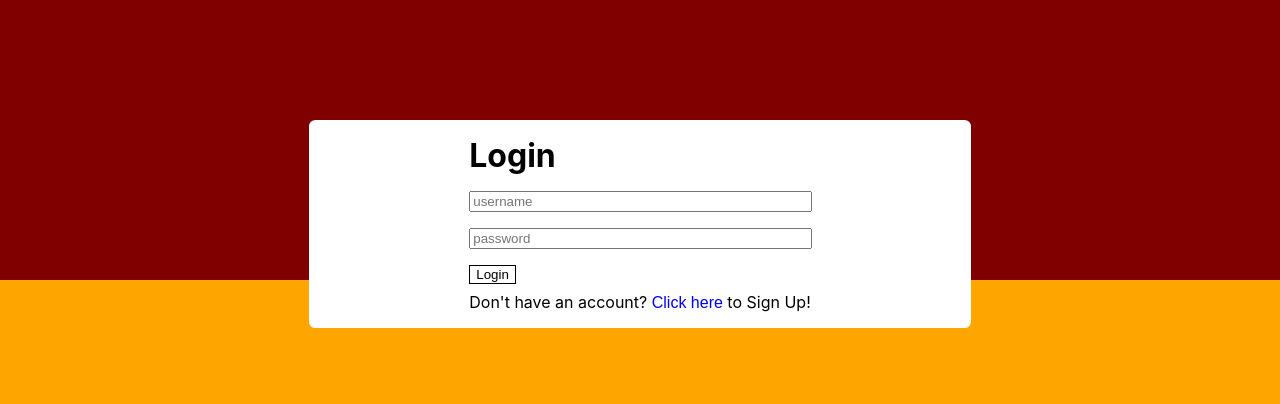
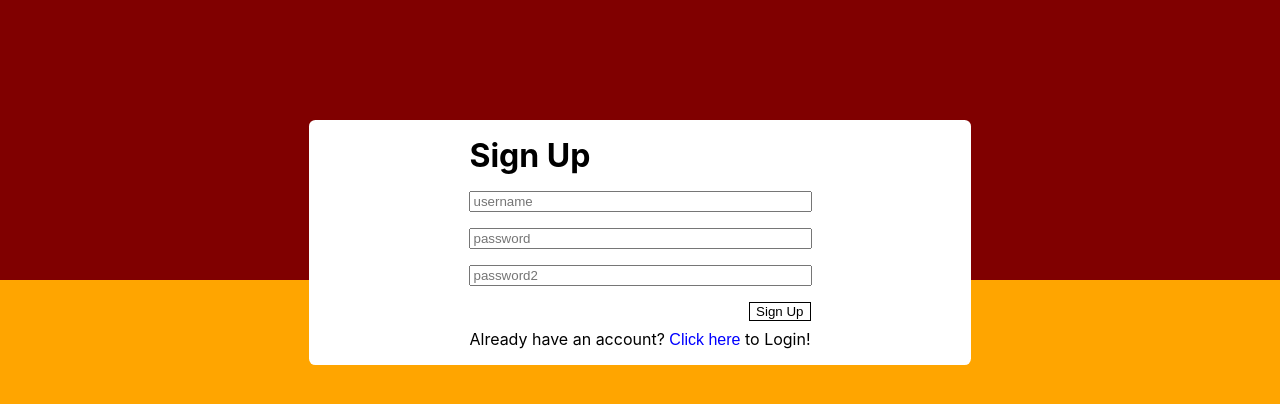
Before and after one commit to bissectra/chat, a React (Create React App) app: page /signup in a window 1280 px wide. Shown: the top 404 px of the page. Built offline with nearby package versions, Linux system fonts and the light colour scheme.

Commit message:
Create routes to login and signup

```diff
--- a/package.json
+++ b/package.json
@@ -11,6 +11,8 @@
     "react-bootstrap": "^1.6.4",
     "react-chat-bubble": "^0.8.7",
     "react-dom": "^17.0.2",
+    "react-router": "^6.0.2",
+    "react-router-dom": "^6.0.2",
     "react-scripts": "4.0.3",
     "web-vitals": "^1.1.2"
   },
--- a/src/App.js
+++ b/src/App.js
@@ -1,11 +1,21 @@
 import "./colors.css";
 import ChatBody from "./components/ChatBody";
 import Private from "./components/Private";
+import { BrowserRouter as Router, Routes, Route} from 'react-router-dom';
+import LoginCard from "./components/LoginCard";
+import SignUpCard from "./components/SignUpCard";
+import Background from "./components/Landing/Background/";
 
 export default function App() {
+
   return (
-    <Private>
-      <ChatBody />
-    </Private>
+    <Router>
+        <Routes>
+          <Route path='/login' element={<Background> <LoginCard /> </Background>} />
+          <Route path='/signup' element={<Background> <SignUpCard /> </Background>} />
+          <Route path="/" element={<Private> <ChatBody /> </Private>} />
+          <Route path="*" element={<h1>Rota não encontrada</h1>} />
+        </Routes>
+    </Router>
   );
 }
--- a/src/components/LoginCard/index.js
+++ b/src/components/LoginCard/index.js
@@ -2,8 +2,9 @@
 import React, { useState } from "react";
 import AuthInput from "../AuthInput";
 import login from "./login";
+import { Link } from 'react-router-dom';
 
-export default function LoginCard({ togglePage }) {
+export default function LoginCard() {
   const [username, setUsername] = useState("");
   const [password, setPassword] = useState("");
 
@@ -22,9 +23,11 @@
       </form>
       <span id="unregistered-user-text">
         Don't have an account?&nbsp;
-        <button className="linkButton" onClick={togglePage}>
-          Click here
-        </button>
+        <Link to="/signup">
+          <button className="linkButton">
+            Click here
+          </button>
+        </Link>
         &nbsp;to Sign Up!
       </span>
     </div>
--- a/src/components/LoginCard/login.js
+++ b/src/components/LoginCard/login.js
@@ -11,7 +11,8 @@
       const { user, token } = response.data;
       localStorage.setItem("token", token);
       localStorage.setItem("user", JSON.stringify(user));
-      window.location.reload();
+      console.log('aoi');
+      window.location = "/";
     })
     .catch((error) => {
       console.log(error);
--- a/src/components/Private/index.js
+++ b/src/components/Private/index.js
@@ -1,11 +1,11 @@
 import { Fragment } from "react";
-import Landing from "../Landing";
+import { Navigate } from 'react-router-dom';
 
 export default function Private({ children: element }) {
   const token = getToken();
   const isLogged = isValidToken(token);
 
-  if (!isLogged) return <Landing />;
+  if (!isLogged) window.location = "/login";
 
   return <Fragment>{element}</Fragment>;
 }
--- a/src/components/SignUpCard/index.js
+++ b/src/components/SignUpCard/index.js
@@ -2,18 +2,22 @@
 import { useState } from "react";
 import AuthInput from "../AuthInput";
 import signUp from "./signUp";
+import { Link } from 'react-router-dom';
 
-export default function SignUpCard({ togglePage }) {
+export default function SignUpCard() {
   const [username, setUsername] = useState("");
   const [password, setPassword] = useState("");
   const [password2, setPassword2] = useState("");
+  const [matchPasswords, setMatchPasswords] = useState(true);
+
 
   const submitHandler = (event) => {
     event.preventDefault();
     if (password !== password2) {
-      console.log("passwords don't match");
+      setMatchPasswords(false);
+      return;
     }
-    signUp({ username, password, togglePage });
+    signUp({ username, password });
   };
 
   return (
@@ -23,15 +27,22 @@
         <AuthInput type="username" setter={setUsername} />
         <AuthInput type="password" setter={setPassword} />
         <AuthInput type="password2" setter={setPassword2} />
+        {matchPasswords === false ?
+          <span style={{color: 'red', fontSize: 14}}>Mismatched passwords!</span>
+          :
+          null
+        }
         <div id="login-button">
           <input type="submit" value="Sign Up" />
         </div>
       </form>
       <span id="unregistered-user-text">
         Already have an account?&nbsp;
-        <button className="linkButton" onClick={togglePage}>
-          Click here
-        </button>
+        <Link to="/login">
+          <button className="linkButton">
+            Click here
+          </button>
+        </Link>
         &nbsp;to Login!
       </span>
     </div>
--- a/src/components/SignUpCard/signUp.js
+++ b/src/components/SignUpCard/signUp.js
@@ -1,7 +1,7 @@
 import axios from "axios";
 import { baseURL, mockEmailDomain } from "../../constants";
 
-export default function signUp({ password, username, togglePage }) {
+export default function signUp({ password, username }) {
   axios
     .post(`${baseURL}/user`, {
       username,
@@ -9,7 +9,7 @@
       password,
     })
     .then((response) => {
-      togglePage();
+      window.location = "/login";
     })
     .catch((error) => {
       console.log(error);
```
Also changed, not shown: 2 other files (tests, documents, lock files or other folders).
